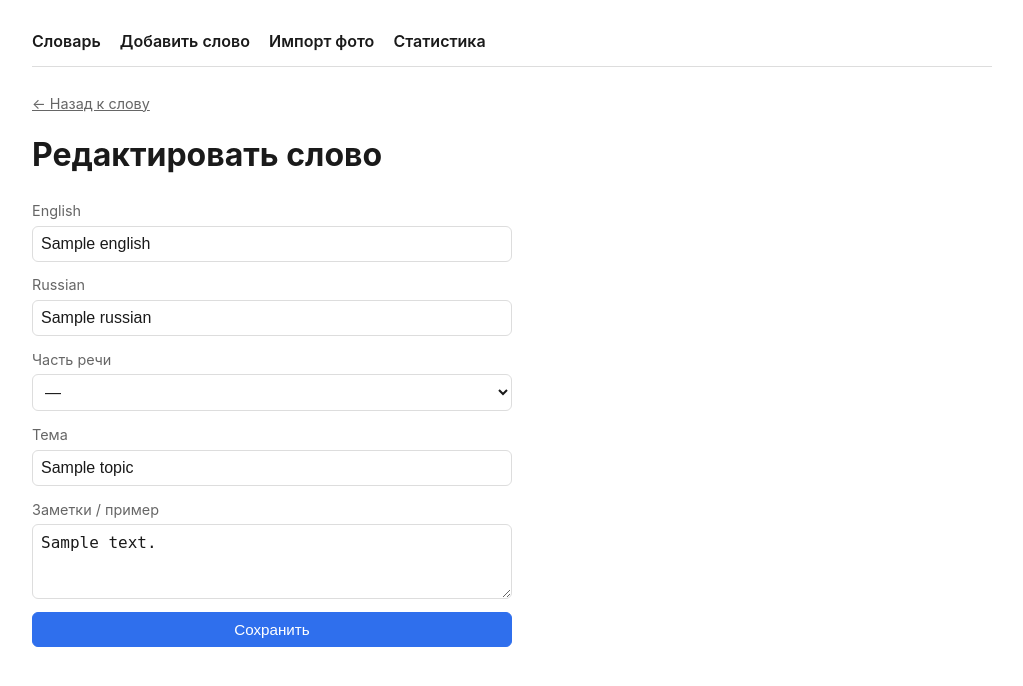
After one commit to Karlash/eng_for_products, a FastAPI app: template app/web/templates/word_edit.html in a window 1280 px wide. The commit adds this page. Shown: the top 686 px of the page, without its empty margins (128-1151 px from the left). Run offline with FastAPI, Linux system fonts and the light colour scheme; the template is opened without the code that fills it: most values are stand-ins (such as "Sample title", 1, 10 or a date in 2020).

Commit message:
Add web word editing and fix bot init crash without a token
Words (including ones from OCR/suggestion sources) can now be
corrected in place via /words/{id}/edit instead of delete+re-add.

Also fixes a real bug found while testing this locally: app/bot/bot.py
constructed the aiogram Bot at import time unconditionally, so running
the app without TELEGRAM_BOT_TOKEN set crashed on startup instead of
skipping the bot as main.py's lifespan guard intended.

```diff
--- a/app/bot/bot.py
+++ b/app/bot/bot.py
@@ -4,7 +4,7 @@ from app.bot.handlers import router
 from app.bot.middleware import AllowedUserMiddleware
 from app.config import settings
 
-bot = Bot(token=settings.telegram_bot_token)
+bot: Bot | None = Bot(token=settings.telegram_bot_token) if settings.telegram_bot_token else None
 dp = Dispatcher()
 dp.message.middleware(AllowedUserMiddleware())
 dp.include_router(router)
--- /dev/null
+++ b/app/web/templates/word_edit.html
@@ -0,0 +1,30 @@
+{% extends "base.html" %}
+{% block title %}Редактировать {{ word.english }}{% endblock %}
+{% block content %}
+<p><a class="muted" href="/words/{{ word.id }}">← Назад к слову</a></p>
+<h1>Редактировать слово</h1>
+{% if error %}<p style="color:#d9534f">{{ error }}</p>{% endif %}
+<form class="stacked" method="post" action="/words/{{ word.id }}/edit">
+  <label>English
+    <input type="text" name="english" required value="{{ word.english }}">
+  </label>
+  <label>Russian
+    <input type="text" name="russian" required value="{{ word.russian }}">
+  </label>
+  <label>Часть речи
+    <select name="part_of_speech">
+      <option value="">—</option>
+      {% for pos in ["noun", "verb", "adjective", "adverb", "phrase", "other"] %}
+        <option value="{{ pos }}" {% if word.part_of_speech == pos %}selected{% endif %}>{{ pos }}</option>
+      {% endfor %}
+    </select>
+  </label>
+  <label>Тема
+    <input type="text" name="topic" placeholder="product-management, IT/tech, ..." value="{{ word.topic or '' }}">
+  </label>
+  <label>Заметки / пример
+    <textarea name="notes" rows="3">{{ word.notes or '' }}</textarea>
+  </label>
+  <button type="submit">Сохранить</button>
+</form>
+{% endblock %}
```
Also changed, not shown: app/web/routes.py (+40 -0 lines), app/web/templates/word_detail.html (+6 -3 lines).
